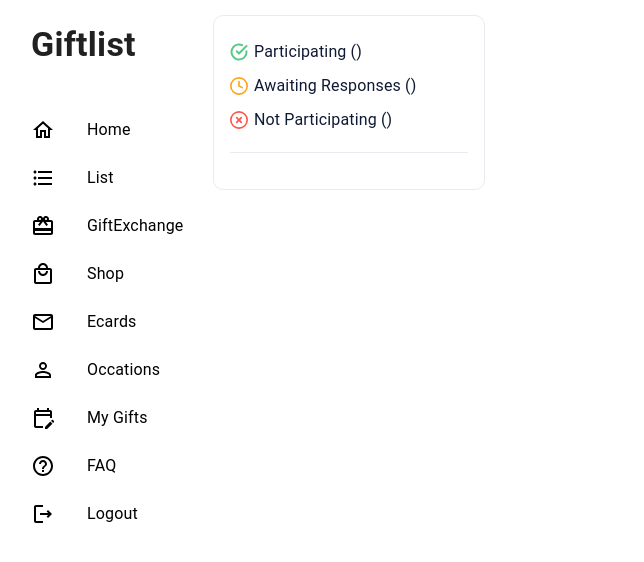
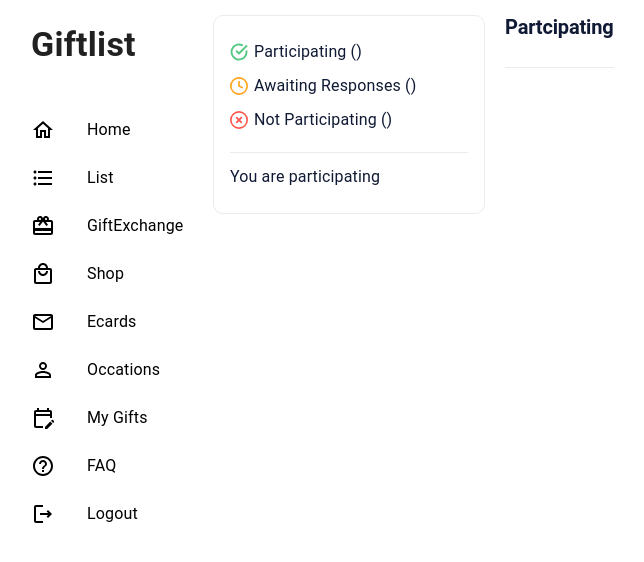
Before and after one commit to FatimaMary/giftlist, a React (Create React App) app in the folder client/: page /participants in a window 1280 px wide. Shown: the top 562 px of the page, without its empty margins (17-661 px from the left). Built offline with nearby package versions, Linux system fonts and the light colour scheme; the HTML template or start-up script is replaced by a standard one.

Commit message:
Update index.jsx

```diff
--- a/client/src/scenes/participants/index.jsx
+++ b/client/src/scenes/participants/index.jsx
@@ -90,9 +90,45 @@ function Participants() {
                 >Not Participating ()</Typography>
             </Box>
             </Box>
+            <Typography>You are participating</Typography>
         </Box>
     </Box>
-    <Box></Box>
+    <Box
+      sx={{
+        flexBasis: 'calc(100% - 272px)',
+        maxWidth: 'calc(100% - 272px)',
+        padding: '0 20px',
+      }}
+    >
+      <Typography
+        variant='h2'
+        sx={{
+          fontSize: '20px',
+          lineHeight: '24px',
+          marginBottom: '16px',
+          fontWeight: 600,
+          color: '#101a34',
+        }}
+      >
+        Partcipating
+      </Typography>
+      <Box>
+        <Box
+          sx={{
+            borderBottom: '1px solid #e8ecf1',
+            paddingBottom: '12px',
+            marginBottom: '12px',
+            display: 'flex',
+            flexWrap: 'wrap',
+            alignItems: 'center',
+            justifyContent: 'space-between'
+          }}
+        >
+          <Box></Box>
+          <Box></Box>
+        </Box>
+      </Box>
+    </Box>
   </Box>
 }
 
```
